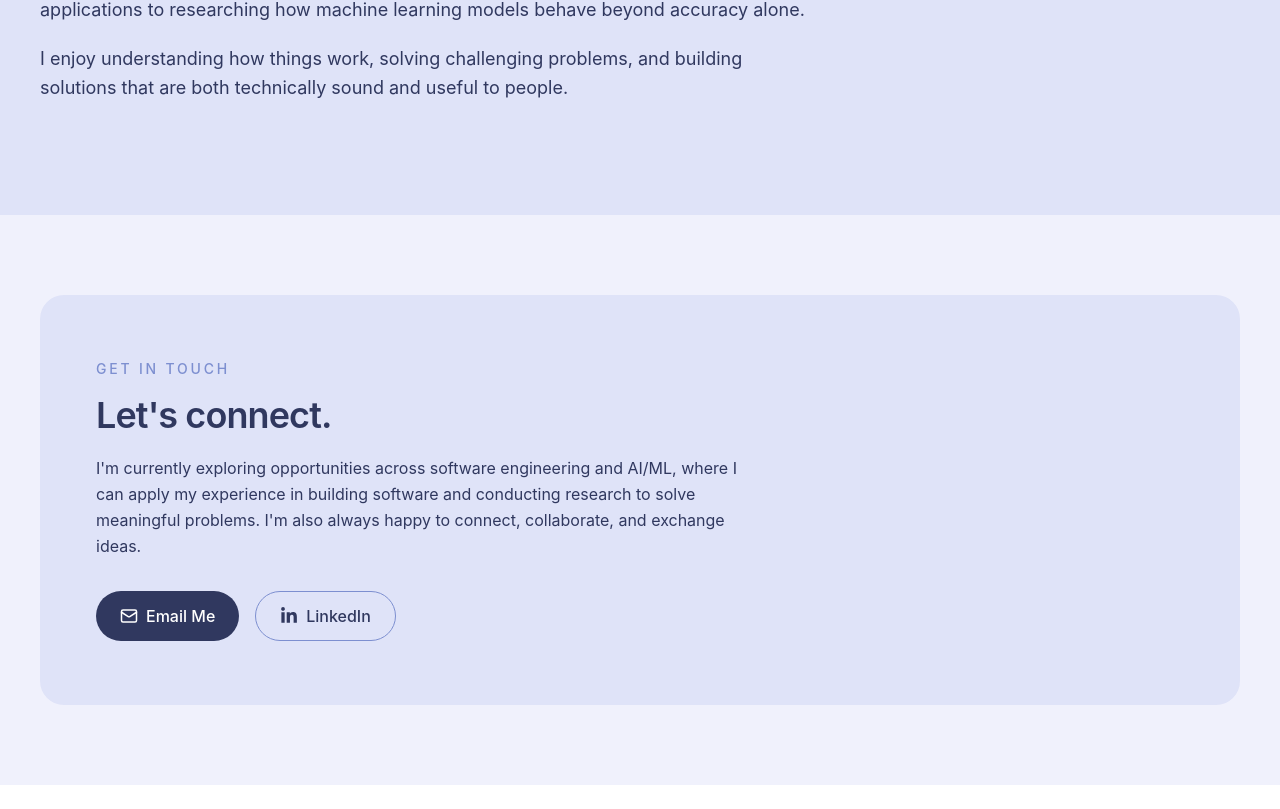
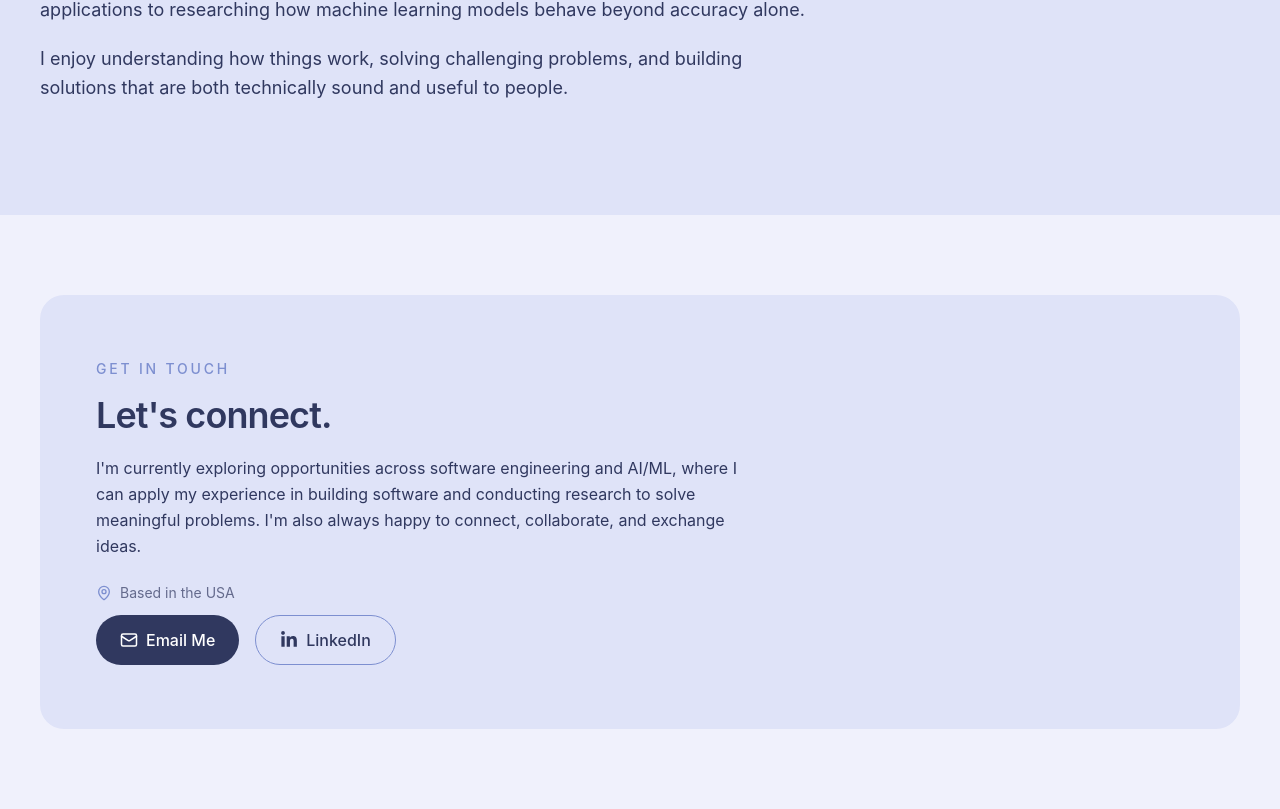
Before and after one commit to pankhuri03/portfolio, a React (Vite) app: page / in a window 1280 px wide. Shown: the part 1132-1941 px from the top of the page. Before the commit the page ends 1917 px from the top, so only its background shows below. Built offline with nearby package versions, Linux system fonts and the light colour scheme.

Commit message:
Adding Location

```diff
--- a/src/components/Contact.tsx
+++ b/src/components/Contact.tsx
@@ -1,4 +1,4 @@
-import { Mail } from 'lucide-react'
+import { Mail, MapPin } from 'lucide-react'
 import { FaLinkedinIn } from 'react-icons/fa'
 
 function Contact() {
@@ -21,7 +21,12 @@ function Contact() {
           collaborate, and exchange ideas.
         </p>
 
-        <div className="mt-8 flex flex-wrap gap-4">
+      <div className="mt-6 mb-3 flex items-center gap-2 text-sm text-ink/70">
+        <MapPin size={16} className="text-accent" />
+        <span>Based in the USA</span>
+      </div>
+
+        <div className="mt-3 flex flex-wrap gap-4">
           <a
             href="mailto:pankhuripriya03@gmail.com"
             className="inline-flex items-center gap-2 rounded-full bg-ink px-6 py-3 font-medium text-white transition-colors hover:bg-accent"
```
